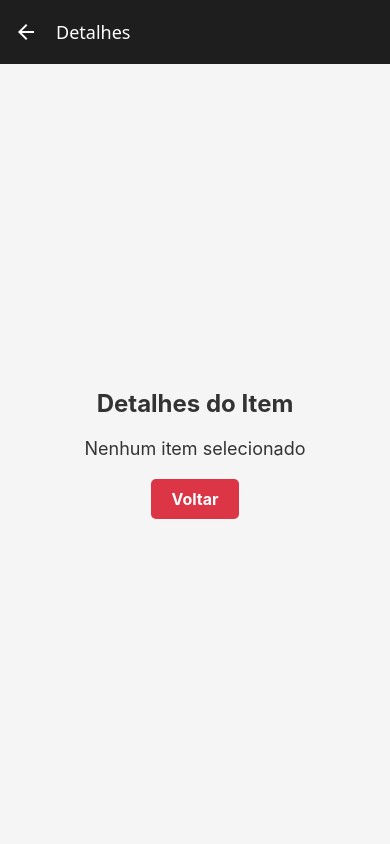
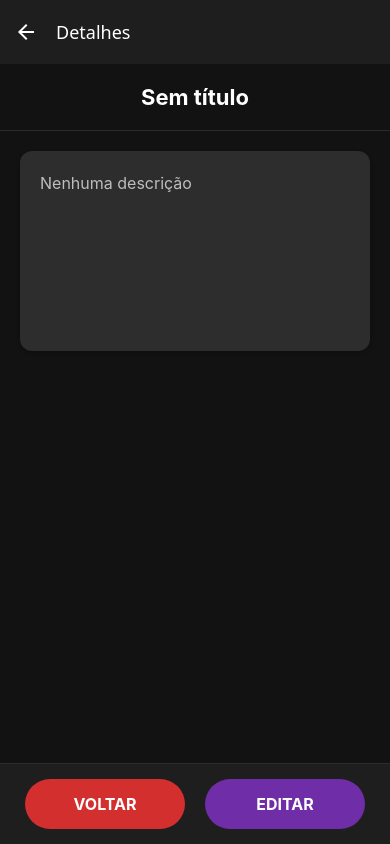
Before and after one commit to JVictorPimenta/tarefadasDeLista, a React Native app: screen /Details in a window 390 px wide. Built offline with nearby package versions, Linux system fonts and the light colour scheme.

Commit message:
lindo
detalhes

```diff
--- a/screens/DetailsScreen.jsx
+++ b/screens/DetailsScreen.jsx
@@ -1,70 +1,238 @@
-import { StyleSheet, View, Text, TouchableOpacity } from 'react-native';
+import { useState, useEffect } from 'react';
+import {
+  StyleSheet,
+  View,
+  Text,
+  TouchableOpacity,
+  TextInput,
+  ScrollView,
+  Alert,
+  KeyboardAvoidingView,
+  Platform
+} from 'react-native';
 
 export default function DetailsScreen({ navigation, route }) {
   const { item } = route.params || {};
+  const [isEditing, setIsEditing] = useState(false);
+  const [title, setTitle] = useState(item?.title || '');
+  const [description, setDescription] = useState(item?.description || '');
+  const [originalData, setOriginalData] = useState({
+    title: item?.title || '',
+    description: item?.description || ''
+  });
+
+  // Tema escuro com ajustes visuais
+  const theme = {
+    background: '#121212',
+    cardBg: '#2D2D2D',  // Cinza mais claro para a caixa central
+    textPrimary: '#FFFFFF',
+    textSecondary: '#BDBDBD',
+    border: '#424242',
+    accent: '#6F2DA8',
+    buttonDanger: '#D32F2F',
+    buttonSuccess: '#388E3C',
+    buttonEdit: '#1976D2'
+  };
+
+  // Atualiza a HomeScreen quando sai da tela
+  useEffect(() => {
+    return () => {
+      if (title !== originalData.title || description !== originalData.description) {
+        navigation.navigate('Home', {
+          updatedItem: {
+            ...item,
+            title,
+            description
+          }
+        });
+      }
+    };
+  }, [title, description]);
+
+  const handleSave = () => {
+    setIsEditing(false);
+    setOriginalData({ title, description });
+  };
+
+  const handleBack = () => {
+    if (title !== originalData.title || description !== originalData.description) {
+      Alert.alert(
+        'Salvar alterações?',
+        '',
+        [
+          {
+            text: 'Descartar',
+            style: 'destructive',
+            onPress: () => navigation.goBack()
+          },
+          {
+            text: 'Salvar',
+            onPress: () => {
+              handleSave();
+              navigation.goBack();
+            }
+          }
+        ]
+      );
+    } else {
+      navigation.goBack();
+    }
+  };
 
   return (
-    <View style={styles.container}>
-      <Text style={styles.title}>Detalhes do Item</Text>
-      {item ? (
-        <>
-          <Text style={styles.itemTitle}>{item.title}</Text>
-          <Text style={styles.itemDescription}>{item.description}</Text>
-        </>
-      ) : (
-        <Text style={styles.message}>Nenhum item selecionado</Text>
-      )}
+    <KeyboardAvoidingView
+      behavior={Platform.OS === 'ios' ? 'padding' : 'height'}
+      style={[styles.container, { backgroundColor: theme.background }]}
+    >
+      {/* Cabeçalho editável */}
+      <View style={styles.header}>
+        {isEditing ? (
+          <TextInput
+            style={[styles.titleInput, { color: theme.textPrimary }]}
+            value={title}
+            onChangeText={setTitle}
+            placeholder="Título"
+            placeholderTextColor={theme.textSecondary}
+            autoFocus
+          />
+        ) : (
+          <Text style={[styles.title, { color: theme.textPrimary }]}>
+            {title || 'Sem título'}
+          </Text>
+        )}
+      </View>
 
-      <TouchableOpacity
-        style={styles.button}
-        onPress={() => navigation.navigate('Home')}
+      {/* Área de conteúdo rolável */}
+      <ScrollView
+        contentContainerStyle={styles.scrollContainer}
+        keyboardShouldPersistTaps="handled"
       >
-        <Text style={styles.buttonText}>Voltar</Text>
-      </TouchableOpacity>
-    </View>
+        <View style={[styles.contentBox, { backgroundColor: theme.cardBg }]}>
+          {isEditing ? (
+            <TextInput
+              style={[
+                styles.descriptionInput,
+                {
+                  color: theme.textPrimary,
+                  borderColor: theme.border
+                }
+              ]}
+              value={description}
+              onChangeText={setDescription}
+              multiline
+              placeholder="Digite sua descrição..."
+              placeholderTextColor={theme.textSecondary}
+              textAlignVertical="top"
+            />
+          ) : (
+            <Text style={[styles.description, { color: theme.textSecondary }]}>
+              {description || 'Nenhuma descrição'}
+            </Text>
+          )}
+        </View>
+      </ScrollView>
+
+      {/* Botões arredondados */}
+      <View style={styles.footer}>
+        <TouchableOpacity
+          style={[
+            styles.button,
+            {
+              backgroundColor: theme.buttonDanger,
+              borderRadius: 25
+            }
+          ]}
+          onPress={handleBack}
+        >
+          <Text style={styles.buttonText}>VOLTAR</Text>
+        </TouchableOpacity>
+
+        <TouchableOpacity
+          style={[
+            styles.button,
+            {
+              backgroundColor: isEditing ? theme.buttonSuccess : theme.accent,
+              borderRadius: 25,
+              opacity: isEditing && !description ? 0.6 : 1
+            }
+          ]}
+          onPress={isEditing ? handleSave : () => setIsEditing(true)}
+          disabled={isEditing && !description}
+        >
+          <Text style={styles.buttonText}>
+            {isEditing ? 'SALVAR' : 'EDITAR'}
+          </Text>
+        </TouchableOpacity>
+      </View>
+    </KeyboardAvoidingView>
   );
 }
-
 
 const styles = StyleSheet.create({
   container: {
     flex: 1,
-    backgroundColor: '#f5f5f5',
-    alignItems: 'center',
-    justifyContent: 'center',
+  },
+  header: {
+    padding: 20,
+    borderBottomWidth: 1,
+    borderBottomColor: '#2C2C2C',
+  },
+  title: {
+    fontSize: 22,
+    fontWeight: 'bold',
+    textAlign: 'center',
+  },
+  titleInput: {
+    fontSize: 22,
+    fontWeight: 'bold',
+    textAlign: 'center',
+    padding: 10,
+    borderBottomWidth: 1,
+    borderBottomColor: '#6F2DA8',
+  },
+  scrollContainer: {
+    flexGrow: 1,
     padding: 20,
   },
-  title: {
-    fontSize: 24,
-    fontWeight: 'bold',
-    marginBottom: 20,
-    color: '#333',
+  contentBox: {
+    borderRadius: 12,
+    padding: 20,
+    minHeight: 200,
+    shadowColor: '#000',
+    shadowOffset: { width: 0, height: 2 },
+    shadowOpacity: 0.25,
+    shadowRadius: 4,
+    elevation: 5,
   },
-  itemTitle: {
-    fontSize: 20,
-    fontWeight: 'bold',
-    color: '#333',
-    marginBottom: 10,
+  description: {
+    fontSize: 16,
+    lineHeight: 24,
   },
-  itemDescription: {
+  descriptionInput: {
     fontSize: 16,
-    color: '#666',
-    marginBottom: 20,
-    textAlign: 'center',
+    lineHeight: 24,
+    minHeight: 180,
+    padding: 10,
+    borderWidth: 1,
+    borderRadius: 8,
   },
-  message: {
-    fontSize: 18,
-    color: '#333',
-    marginBottom: 20,
+  footer: {
+    flexDirection: 'row',
+    justifyContent: 'space-between',
+    padding: 15,
+    backgroundColor: '#1E1E1E',
+    borderTopWidth: 1,
+    borderTopColor: '#2C2C2C',
   },
   button: {
-    backgroundColor: '#dc3545',
-    paddingVertical: 10,
-    paddingHorizontal: 20,
-    borderRadius: 5,
+    flex: 1,
+    padding: 15,
+    alignItems: 'center',
+    marginHorizontal: 10,
+    elevation: 3,
   },
   buttonText: {
-    color: '#fff',
+    color: '#FFF',
     fontSize: 16,
     fontWeight: 'bold',
   },
--- a/screens/HomeScreen.jsx
+++ b/screens/HomeScreen.jsx
@@ -1,5 +1,5 @@
+import { useState, useEffect } from 'react';
 import { StyleSheet, View, Text, FlatList, TouchableOpacity } from 'react-native';
-import { useState } from 'react';
 
 const initialData = [
   { id: '1', title: 'Item 1', description: 'Descrição do item 1', completed: false },
@@ -9,9 +9,19 @@ const initialData = [
   { id: '5', title: 'Item 5', description: 'Descrição do item 5', completed: false },
 ];
 
-export default function HomeScreen({ navigation }) {
+export default function HomeScreen({ navigation, route }) {
   const [data, setData] = useState(initialData);
   const [filter, setFilter] = useState('all');
+
+  useEffect(() => {
+    if (route.params?.updatedItem) {
+      setData(data.map(item =>
+        item.id === route.params.updatedItem.id
+          ? route.params.updatedItem
+          : item
+      ));
+    }
+  }, [route.params]);
 
   const toggleComplete = (id) => {
     setData(data.map(item =>
@@ -90,6 +100,7 @@ export default function HomeScreen({ navigation }) {
     </View>
   );
 }
+
 
 const styles = StyleSheet.create({
   container: {
```
